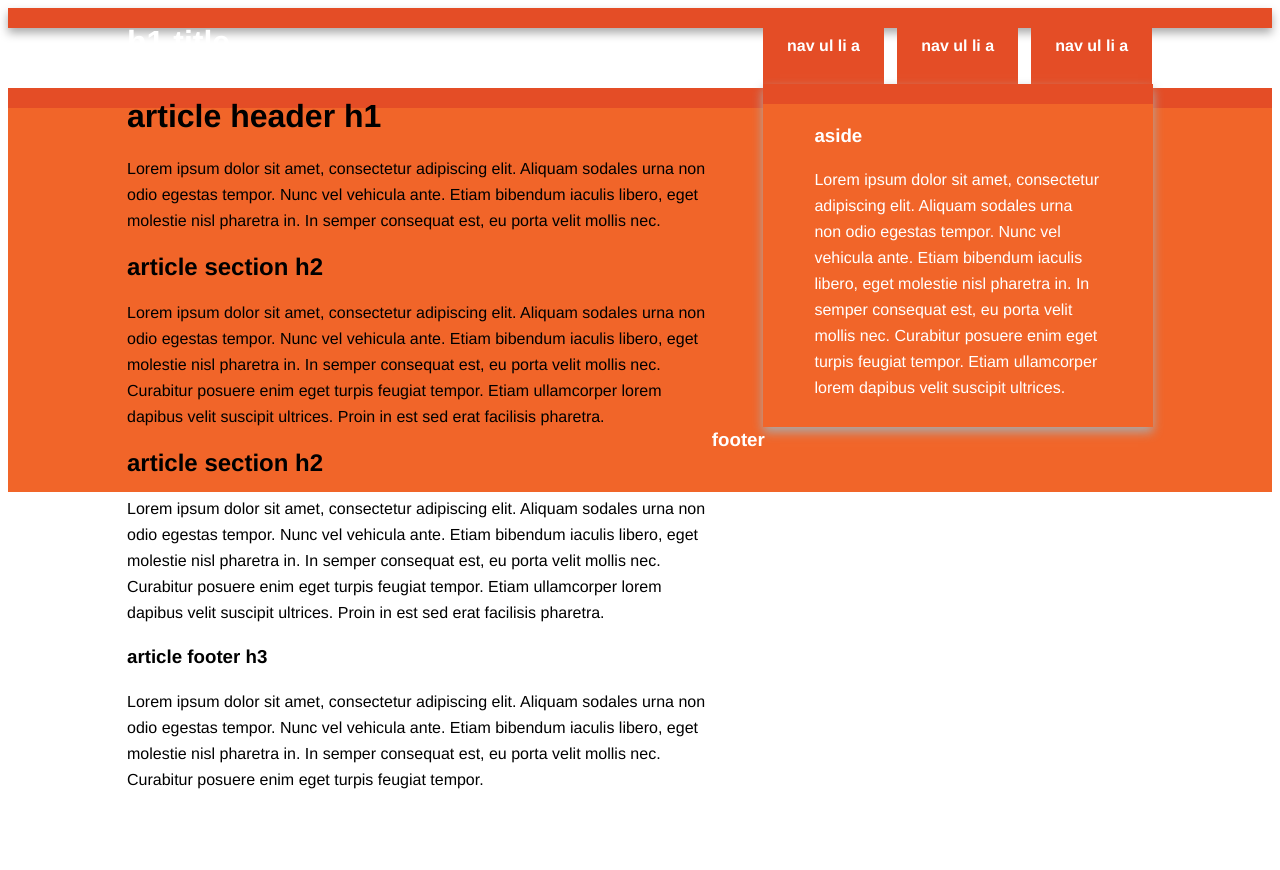
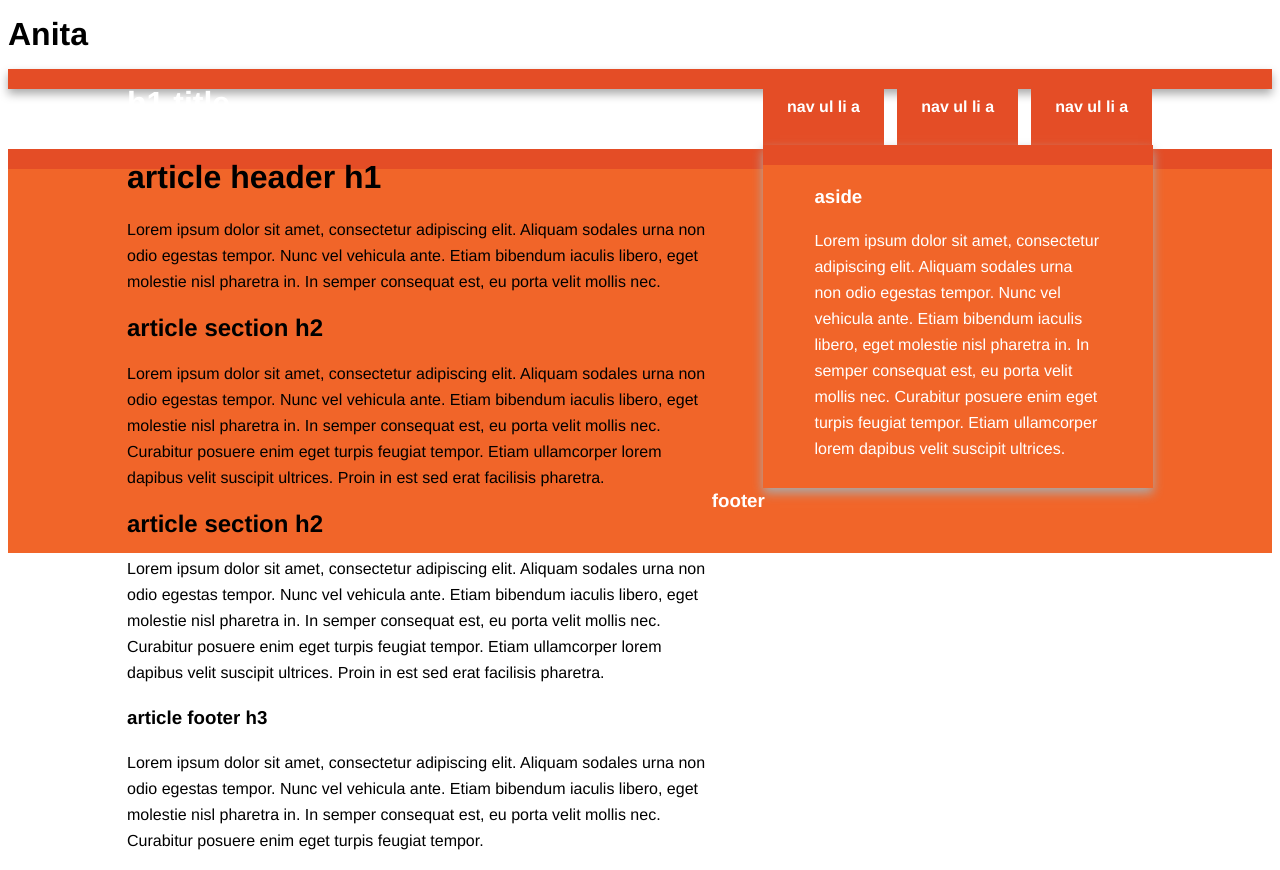
Before and after one commit to anitauttamprasad/anitainitializer, a plain HTML site: page index.html in a window 1280 px wide. Before the commit the page ends 809 px from the top, so only its background shows below. Drawn offline with Linux system fonts and the light colour scheme.

Commit message:
Update index.html

```diff
--- a/index.html
+++ b/index.html
@@ -9,7 +9,7 @@
         <link rel="stylesheet" href="css/main.css">
     </head>
     <body>
-
+        <h1>Anita</h1>
         <div class="header-container">
             <header class="wrapper clearfix">
                 <h1 class="title">h1.title</h1>
```
